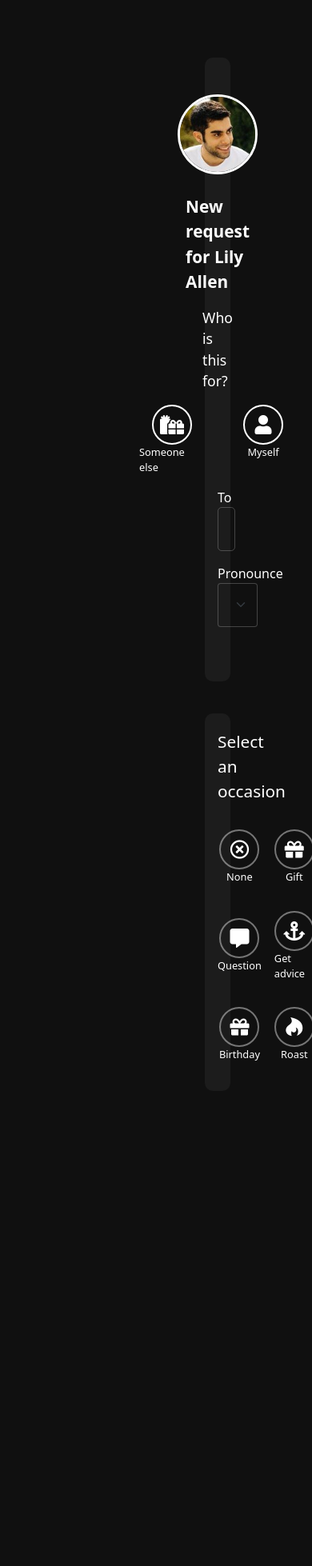
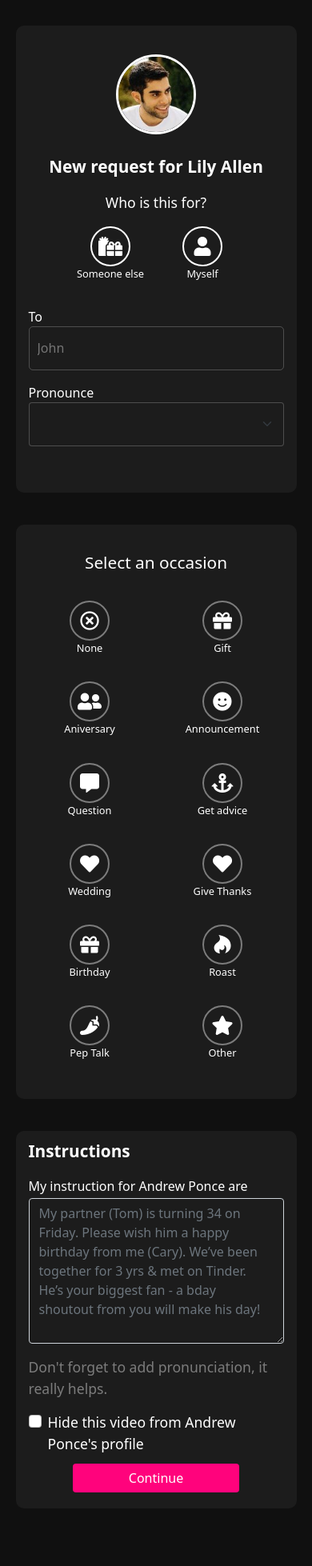
Before and after one commit to praveenvino39/cameo_django, a Django app: a page that uses booking/templates/booking/book.html in a window 390 px wide; the page is wider, and only the part inside the window is pictured. Shown: the part 56-2014 px from the top of that part at 80% size. Before the commit the page ends 1382 px from the top of that part, so only its background shows below. Run offline with Django 3.2, Linux system fonts and the light colour scheme; data comes from the database, SQL or seed files in the repository.

Commit message:
booking mobile-responsive added

```diff
--- a/booking/templates/booking/book.html
+++ b/booking/templates/booking/book.html
@@ -3,10 +3,9 @@
 <style>
     .container {
         margin-bottom: 2.5rem;
-        margin-top: 2.5rem;
         background-color: rgb(28, 28, 28);
         border-radius: 10px;
-        padding: 20px 1rem;
+        padding: 10px 1rem;
     }
 
     .celeb-user {
@@ -140,8 +139,56 @@
         border: 2px solid rgb(255, 3, 124);
         background-color: rgb(17, 17, 17);
     }
+    #celeb-container{
+        padding: 2rem 15%;
+    }
+    .user-instructions-container{
+        display: flex;
+        flex-direction: column;
+        align-items: center;
+        justify-content: center;
+    }
+    .user-instructions{
+        background-color: transparent;
+        color: white;
+    }
+    .user-instructions:active{
+        background-color: transparent;
+        color: white;
+    }
+    .user-instructions:focus{
+        background-color: transparent;
+        color: white;
+    }
+    .btn-continue-detail{
+        background-color: rgb(255, 3, 124);
+        color: white;
+        width: 65%;
+        margin: 10px auto;
+    }
+    .btn-continue-detail:hover{
+        color: white !important;
+    }
+    @media screen and (max-width:800px){
+        .occasion-container{
+            grid-template-columns: 1fr 1fr 1fr;
+            margin: 0px 0px;
+            width: 100%;
+        }
+        #celeb-container{
+            padding: 2rem 5%;
+        }
+        .request-detail{
+            width: 100%;
+        }
+    }
+    @media screen and (max-width:500px) {
+        .occasion-container{
+            grid-template-columns: 1fr 1fr;
+        }
+    }
 </style>
-<form style="padding: 2rem 16rem;" action="/" method="POST" id="celeb-container">
+<form method="POST" id="celeb-container">
     <div class="container">
         <div class="celeb-user">
             <img class="celeb-image" src="{{cameo.image.url}}" alt="">
@@ -167,20 +214,20 @@
             <div class="request-detail">
                 <div class="request-input-container ">
                     <label for="to">To</label>
-                    <input placeholder="John" type="text" name="to" class="request-to text-white">
+                    <input placeholder="John" v-model="to" type="text" name="to" class="request-to text-white">
                 </div>
                 <div v-if="receipent == 'gift'" class="request-input-container">
                     <label for="from">From</label>
                     <input placeholder="James" type="text" name="from" class="request-to">
                 </div>
                 <label for="pronounce">Pronounce</label>
-                <select class="request-pron-select text-white mb-5 form-select" name="pronounce"
+                <select v-model="pronounce" class="request-pron-select text-white mb-5 form-select" name="pronounce"
                     aria-label="Default select example">
                     <option class="request-select-items" selected>Select...</option>
-                    <option class="request-select-items" value="1">They/Them: "Wish them a happy birthday!"</option>
-                    <option class="request-select-items" value="2">She/Her: "Wish her a happy birthday!"</option>
-                    <option class="request-select-items" value="3">He/Him: "Wish him a happy birthday!"</option>
-                    <option class="request-select-items" value="3">Pronoun not listed - will clarify in request</option>
+                    <option class="request-select-items" value="they/them">They/Them: "Wish them a happy birthday!"</option>
+                    <option class="request-select-items" value="she/her">She/Her: "Wish her a happy birthday!"</option>
+                    <option class="request-select-items" value="he/him">He/Him: "Wish him a happy birthday!"</option>
+                    <option class="request-select-items" value="inrequest">Pronoun not listed - will clarify in request</option>
 
                 </select>
             </div>
@@ -307,13 +354,33 @@
 
         </div>
     </div>
+    <div class="container">
+        <div class="user-instruction-container">
+            <p style="font-size: 1.3rem;font-weight: bold;">Instructions</p>
+            <p style="margin-bottom: 3px;">My instruction for {{cameo.first_name|add:" "|add:cameo.last_name}} are</p>
+            <textarea v-model="instructions" style="margin-bottom: 1rem;" name="instruction" id="" cols="30" rows="7" placeholder="My partner (Tom) is turning 34 on Friday. Please wish him a happy birthday from me (Cary). We’ve been together for 3 yrs & met on Tinder. He’s your biggest fan - a bday shoutout from you will make his day!" class="form-control user-instructions"></textarea>
+            <p style="font-size: 1.1rem;color: rgba(255, 255, 255, 0.425);">Don't forget to add pronunciation, it really helps.</p>
+            <div class="form-check">
+                <input v-model="hideCameo" class="form-check-input check-input-lg" type="checkbox" value="" id="flexCheckDefault">
+                <label style="font-size: 1.1rem;" class="form-check-label" for="flexCheckDefault">
+                    Hide this video from {{cameo.first_name|add:" "|add:cameo.last_name}}'s profile
+                </label>
+            </div>
+            <div style="width: 100%;display: grid;place-items: center;">
+                <button @click="submitRequest" class="btn btn-continue-detail">Continue</button>
+            </div>
+        </div>
 </form>
 <script defer>
     const vue = new Vue({
         el: '#celeb-container',
         data: {
             receipent: '',
-            occasion: ''
+            occasion: '',
+            to: '',
+            pronounce: '',
+            instructions: '',
+            hideCameo: false,
         },
         methods: {
             toggleGift: function () {
@@ -324,6 +391,10 @@
             },
             selectOccasion: function (occasion) {
                 this.occasion = occasion
+            },
+            submitRequest: function (e) {
+                e.preventDefault()
+                console.log(this.to, this.pronounce, this.instructions, this.hideCameo, this.receipent, this.occasion)
             }
         }
     })
```
